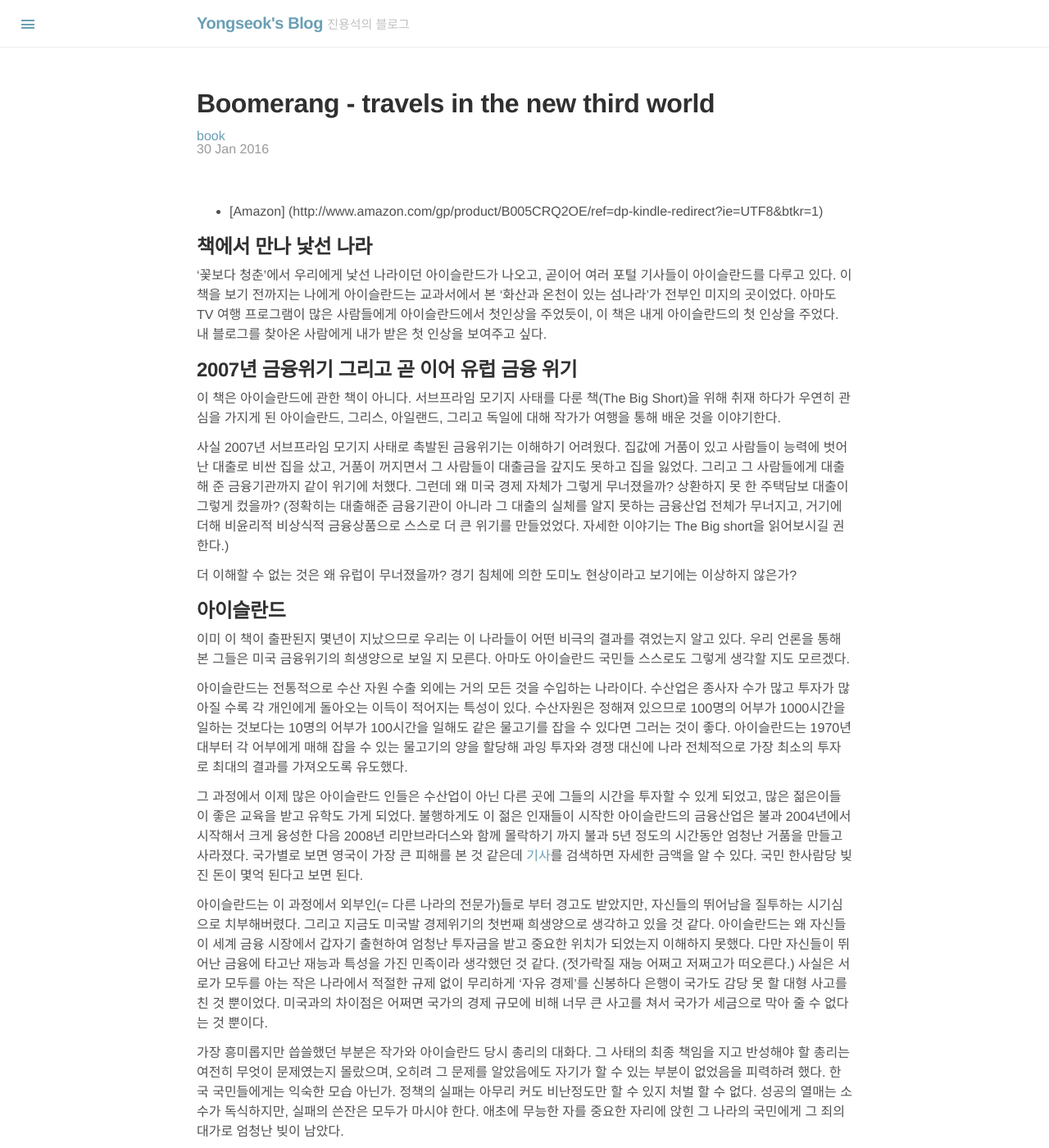
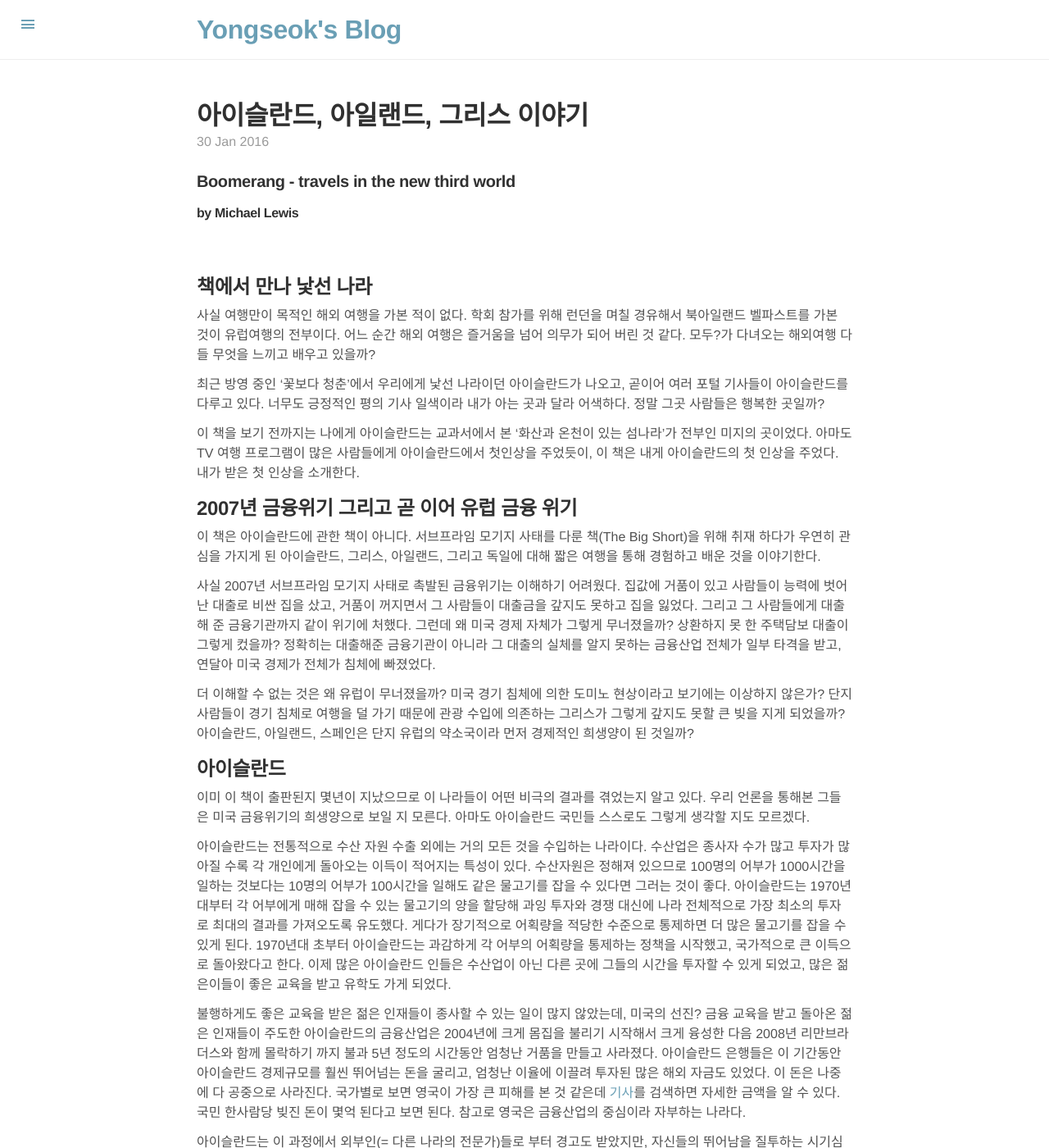
Before and after one commit to ysjin/old-blog, a Jekyll site: the page built from _posts/2016-01-30-boomerang.md, in a window 1280 px wide and 1400 px high. Shown: the whole window at 82% size. Built offline with Jekyll 4.4.1, drawn with Linux system fonts in a browser that asks for light colours; Markdown is read by kramdown in place of the engine named in the settings; comment, search, counter and statistics services are not loaded; some of the changed text lies outside the part shown.

Commit message:
boomerang

```diff
--- a/_layouts/default.html
+++ b/_layouts/default.html
@@ -15,16 +15,16 @@
         <div class="container">
           <label for="sidebar-checkbox" class="sidebar-toggle"></label>
 
-          <h3 class="masthead-title">
+          <h1 class="masthead-title">
             <a href="/" title="Home">{{ site.title }}</a>
-            <small>{{ site.tagline }}</small>
+            <!-- <small>{{ site.tagline }}</small> -->
             <!-- Top menu
             {% for page in site.pages_list %}
               &nbsp;&nbsp;&nbsp;
                 <small><a href="{{ page[1]  }}">{{ page[0] }}</a></small>
             {% endfor %}
             -->
-          </h3>
+          </h1>
         </div>
       </div>
 
--- a/_layouts/post.html
+++ b/_layouts/post.html
@@ -6,7 +6,14 @@ layout: default
   <h1 class="post-title">{{ page.title }}</h1>
   <span class="entry-tags">{% for tag in page.tags %}<a href="{{ site.url }}/tags.html#{{ tag | cgi_escape }}" title="Pages tagged {{ tag }}" rel="tag">{{ tag }}</a>{% unless forloop.last %} &bull; {% endunless %}{% endfor %}</span>
   <span class="post-date">{{ page.date | date_to_string }}</span>
-  {{ content }}
+  {% if page.category == "book" %}
+  <h3> {{ page.book-title }} </h3> <h4> by {{page.book-author}} </h4>
+    <a class="sidebar-nav-item" href="{{ page.amazon-link }}">
+      <i class="fa fa-amazon fa-fw"></i>
+    </a>
+  </h4>
+  {% endif %}
+    {{ content }}
   {% if page.comments %}<div id="disqus_thread"></div>{% endif %}
 </div>
 
--- a/_posts/2016-01-30-boomerang.md
+++ b/_posts/2016-01-30-boomerang.md
@@ -1,49 +1,84 @@
 ---
 layout: post
-title: Boomerang - travels in the new third world
+title: 아이슬란드, 아일랜드, 그리스 이야기
 published: true
-tags: book
+category: book
+book-title: Boomerang - travels in the new third world
+book-author: Michael Lewis
+amazon-link: http://www.amazon.com/gp/product/B005CRQ2OE/ref=dp-kindle-redirect?ie=UTF8&btkr=1
 comments: true
 ---
 
-<p> <i class="fa fa-amazon fa-lg"></i></p>
-*  [Amazon] (http://www.amazon.com/gp/product/B005CRQ2OE/ref=dp-kindle-redirect?ie=UTF8&btkr=1)
 
 ## 책에서 만나 낯선 나라
-  '꽃보다 청춘'에서 우리에게 낯선 나라이던 아이슬란드가 나오고, 곧이어 여러 포털 기사들이 아이슬란드를 다루고 있다.
+  사실 여행만이 목적인 해외 여행을 가본 적이 없다. 학회 참가를 위해 런던을 며칠 경유해서 북아일랜드 벨파스트를 가본 것이 유럽여행의 전부이다.
+  어느 순간 해외 여행은 즐거움을 넘어 의무가 되어 버린 것 같다. 모두?가 다녀오는 해외여행 다들 무엇을 느끼고 배우고 있을까?
+
+  최근 방영 중인 '꽃보다 청춘'에서 우리에게 낯선 나라이던 아이슬란드가 나오고, 곧이어 여러 포털 기사들이 아이슬란드를 다루고 있다.
+  너무도 긍정적인 평의 기사 일색이라 내가 아는 곳과 달라 어색하다. 정말 그곳 사람들은 행복한 곳일까?
+
   이 책을 보기 전까지는 나에게 아이슬란드는 교과서에서 본 '화산과 온천이 있는 섬나라'가 전부인 미지의 곳이었다.
   아마도 TV 여행 프로그램이 많은 사람들에게 아이슬란드에서 첫인상을 주었듯이, 이 책은 내게 아이슬란드의 첫 인상을 주었다.
-  내 블로그를 찾아온 사람에게 내가 받은 첫 인상을 보여주고 싶다.
+  내가 받은 첫 인상을 소개한다.
 
 ## 2007년 금융위기 그리고 곧 이어 유럽 금융 위기
   이 책은 아이슬란드에 관한 책이 아니다.
-  서브프라임 모기지 사태를 다룬 책(The Big Short)을 위해 취재 하다가 우연히 관심을 가지게 된 아이슬란드, 그리스, 아일랜드, 그리고 독일에 대해 작가가 여행을 통해 배운 것을 이야기한다.
+  서브프라임 모기지 사태를 다룬 책(The Big Short)을 위해 취재 하다가 우연히 관심을 가지게 된 아이슬란드, 그리스, 아일랜드, 그리고 독일에 대해 짧은 여행을 통해 경험하고 배운 것을 이야기한다.
 
   사실 2007년 서브프라임 모기지 사태로 촉발된 금융위기는 이해하기 어려웠다.
   집값에 거품이 있고 사람들이 능력에 벗어난 대출로 비싼 집을 샀고, 거품이 꺼지면서 그 사람들이 대출금을 갚지도 못하고 집을 잃었다.
   그리고 그 사람들에게 대출해 준 금융기관까지 같이 위기에 처했다. 그런데 왜 미국 경제 자체가 그렇게 무너졌을까? 상환하지 못 한 주택담보 대출이 그렇게 컸을까?
-  (정확히는 대출해준 금융기관이 아니라 그 대출의 실체를 알지 못하는 금융산업 전체가 무너지고, 거기에 더해 비윤리적 비상식적 금융상품으로 스스로 더 큰 위기를 만들었었다. 자세한 이야기는 The Big short을 읽어보시길 권한다.)
+  정확히는 대출해준 금융기관이 아니라 그 대출의 실체를 알지 못하는 금융산업 전체가 일부 타격을 받고, 연달아 미국 경제가 전체가 침체에 빠졌었다.
 
-  더 이해할 수 없는 것은 왜 유럽이 무너졌을까? 경기 침체에 의한 도미노 현상이라고 보기에는 이상하지 않은가?
+  더 이해할 수 없는 것은 왜 유럽이 무너졌을까? 미국 경기 침체에 의한 도미노 현상이라고 보기에는 이상하지 않은가?
+  단지 사람들이 경기 침체로 여행을 덜 가기 때문에 관광 수입에 의존하는 그리스가 그렇게 갚지도 못할 큰 빚을 지게 되었을까?
+  아이슬란드, 아일랜드, 스페인은 단지 유럽의 약소국이라 먼저 경제적인 희생양이 된 것일까?
 
 ## 아이슬란드
-  이미 이 책이 출판된지 몇년이 지났으므로 우리는 이 나라들이 어떤 비극의 결과를 겪었는지 알고 있다.
+  이미 이 책이 출판된지 몇년이 지났으므로 이 나라들이 어떤 비극의 결과를 겪었는지 알고 있다.
   우리 언론을 통해본 그들은 미국 금융위기의 희생양으로 보일 지 모른다. 아마도 아이슬란드 국민들 스스로도 그렇게 생각할 지도 모르겠다.
 
-  아이슬란드는 전통적으로 수산 자원 수출 외에는 거의 모든 것을 수입하는 나라이다. 수산업은 종사자 수가 많고 투자가 많아질 수록 각 개인에게 돌아오는 이득이 적어지는 특성이 있다. 수산자원은 정해져 있으므로 100명의 어부가 1000시간을 일하는 것보다는 10명의 어부가 100시간을 일해도 같은 물고기를 잡을 수 있다면 그러는 것이 좋다. 아이슬란드는 1970년대부터 각 어부에게 매해 잡을 수 있는 물고기의 양을 할당해 과잉 투자와 경쟁 대신에 나라 전체적으로 가장 최소의 투자로 최대의 결과를 가져오도록 유도했다.
+  아이슬란드는 전통적으로 수산 자원 수출 외에는 거의 모든 것을 수입하는 나라이다.
+  수산업은 종사자 수가 많고 투자가 많아질 수록 각 개인에게 돌아오는 이득이 적어지는 특성이 있다.
+  수산자원은 정해져 있으므로 100명의 어부가 1000시간을 일하는 것보다는 10명의 어부가 100시간을 일해도 같은 물고기를 잡을 수 있다면 그러는 것이 좋다. 아이슬란드는 1970년대부터 각 어부에게 매해 잡을 수 있는 물고기의 양을 할당해 과잉 투자와 경쟁 대신에 나라 전체적으로 가장 최소의 투자로 최대의 결과를 가져오도록 유도했다.
+  게다가 장기적으로 어획량을 적당한 수준으로 통제하면 더 많은 물고기를 잡을 수 있게 된다.
+  1970년대 초부터 아이슬란드는 과감하게 각 어부의 어획량을 통제하는 정책을 시작했고, 국가적으로 큰 이득으로 돌아왔다고 한다.
+  이제 많은 아이슬란드 인들은 수산업이 아닌 다른 곳에 그들의 시간을 투자할 수 있게 되었고, 많은 젊은이들이 좋은 교육을 받고 유학도 가게 되었다.
 
-  그 과정에서 이제 많은 아이슬란드 인들은 수산업이 아닌 다른 곳에 그들의 시간을 투자할 수 있게 되었고, 많은 젊은이들이 좋은 교육을 받고 유학도 가게 되었다. 불행하게도 이 젊은 인재들이 시작한 아이슬란드의 금융산업은 불과 2004년에서 시작해서 크게 융성한 다음 2008년 리만브라더스와 함께 몰락하기 까지 불과 5년 정도의 시간동안 엄청난 거품을 만들고 사라졌다. 국가별로 보면 영국이 가장 큰 피해를 본 것 같은데 [기사](http://www.dailymail.co.uk/news/article-1073990/Iceland-owes-world-116-000-man-woman-child-island.html)를 검색하면 자세한 금액을 알 수 있다. 국민 한사람당 빚진 돈이 몇억 된다고 보면 된다.
+  불행하게도 좋은 교육을 받은 젊은 인재들이 종사할 수 있는 일이 많지 않았는데, 미국의 선진? 금융 교육을 받고 돌아온 젊은 인재들이 주도한 아이슬란드의 금융산업은
+  2004년에 크게 몸집을 불리기 시작해서 크게 융성한 다음 2008년 리만브라더스와 함께 몰락하기 까지 불과 5년 정도의 시간동안 엄청난 거품을 만들고 사라졌다.
+  아이슬란드 은행들은 이 기간동안 아이슬란드 경제규모를 훨씬 뛰어넘는 돈을 굴리고, 엄청난 이율에 이끌려 투자된 많은 해외 자금도 있었다. 이 돈은 나중에 다 공중으로 사라진다.
+  국가별로 보면 영국이 가장 큰 피해를 본 것 같은데 [기사](http://www.dailymail.co.uk/news/article-1073990/Iceland-owes-world-116-000-man-woman-child-island.html)를 검색하면 자세한 금액을 알 수 있다.
+  국민 한사람당 빚진 돈이 몇억 된다고 보면 된다. 참고로 영국은 금융산업의 중심이라 자부하는 나라다.
 
   아이슬란드는 이 과정에서 외부인(= 다른 나라의 전문가)들로 부터 경고도 받았지만, 자신들의 뛰어남을 질투하는 시기심으로 치부해버렸다.
   그리고 지금도 미국발 경제위기의 첫번째 희생양으로 생각하고 있을 것 같다.
   아이슬란드는 왜 자신들이 세계 금융 시장에서 갑자기 출현하여 엄청난 투자금을 받고 중요한 위치가 되었는지 이해하지 못했다.
   다만 자신들이 뛰어난 금융에 타고난 재능과 특성을 가진 민족이라 생각했던 것 같다. (젓가락질 재능 어쩌고 저쩌고가 떠오른다.)
-  사실은 서로가 모두를 아는 작은 나라에서 적절한 규제 없이 무리하게 '자유 경제'를 신봉하다 은행이 국가도 감당 못 할 대형 사고를 친 것 뿐이었다.
-  미국과의 차이점은 어쩌면 국가의 경제 규모에 비해 너무 큰 사고를 쳐서 국가가 세금으로 막아 줄 수 없다는 것 뿐이다.
+  사실은 서로가 모두를 아는 작은 나라에서 적절한 규제 없이 무리하게 '자유 경제'를 신봉하는 정권하에서 민영화된 은행이 국가도 감당 못 할 대형 사고를 친 것 뿐이었다.
+  미국과 비슷하지만 차이점은 국가가 세금으로 막아 줄 수 없었다.
 
-  가장 흥미롭지만 씁쓸했던 부분은 작가와 아이슬란드 당시 총리의 대화다.
+  가장 흥미롭지만 씁쓸했던 부분은 작가와 아이슬란드 당시 총리와의 대화다.
   그 사태의 최종 책임을 지고 반성해야 할 총리는 여전히 무엇이 문제였는지 몰랐으며, 오히려 그 문제를 알았음에도 자기가 할 수 있는 부분이 없었음을 피력하려 했다. 한국 국민들에게는 익숙한 모습 아닌가.
-  정책의 실패는 아무리 커도 비난정도만 할 수 있지 처벌 할 수 없다. 성공의 열매는 소수가 독식하지만, 실패의 쓴잔은 모두가 마시야 한다. 애초에 무능한 자를 중요한 자리에 앉힌 그 나라의 국민에게 그 죄의 대가로 엄청난 빚이 남았다.
+  혹시 우리도 우리의 실패를 서구 열강의 음모라고 생각하고 있는 것은 아닐까? 그 총리의 변명을 들어보자.
+
+  > Haarde (Iceland's then prime minister) has his story, and he's sticking to it:
+  foreigners entrusted their capital to Iceland, and Iceland put it to good use, but then, on September 15, 2008, Lehman Brothers failed and foreigners panicked and demanded their capital back.
+  Iceland was ruined not by its own recklessness but by a global tsunami.
+
+  그 총리는 쓰나미가 왜 하필 아이슬란드를 덮쳤는지 몰랐다.
+  그 총리가 멍청했다는 뜻은 아니다. 책의 표현을 그대로 빌리자면
+
+  > As it turns out, he's not actually stupid, but political leaders seldom are, no matter how much the people who elected them insist that it must be so.
+
+  그럼에도 그는 무능했다.
+
+  정책의 실패는 아무리 커도 비난정도만 할 수 있지 처벌 할 수 없다.
+  성공의 열매는 소수가 독식하지만, 실패의 쓴잔은 모두가 마셔야 한다.
+  애초에 무능한 자를 중요한 자리에 앉힌 그 나라의 국민에게 그 죄의 대가로 엄청난 빚이 남았다.
+
+  하지만 아이슬란드 국민들은 같은 실수를 반복할지도 모른다. 그리고 이 실패에 어느정도 책임이 있는자를 또다시 경제정책의 수장으로 만날지도 모른다.
+
 
 ## 그리스 아일랜드
   언젠가 쓰겠지?
```
Also changed, not shown: _posts/2016-01-18-the-martian.md (+4 -1 lines), about.md (+1 -1 lines).
